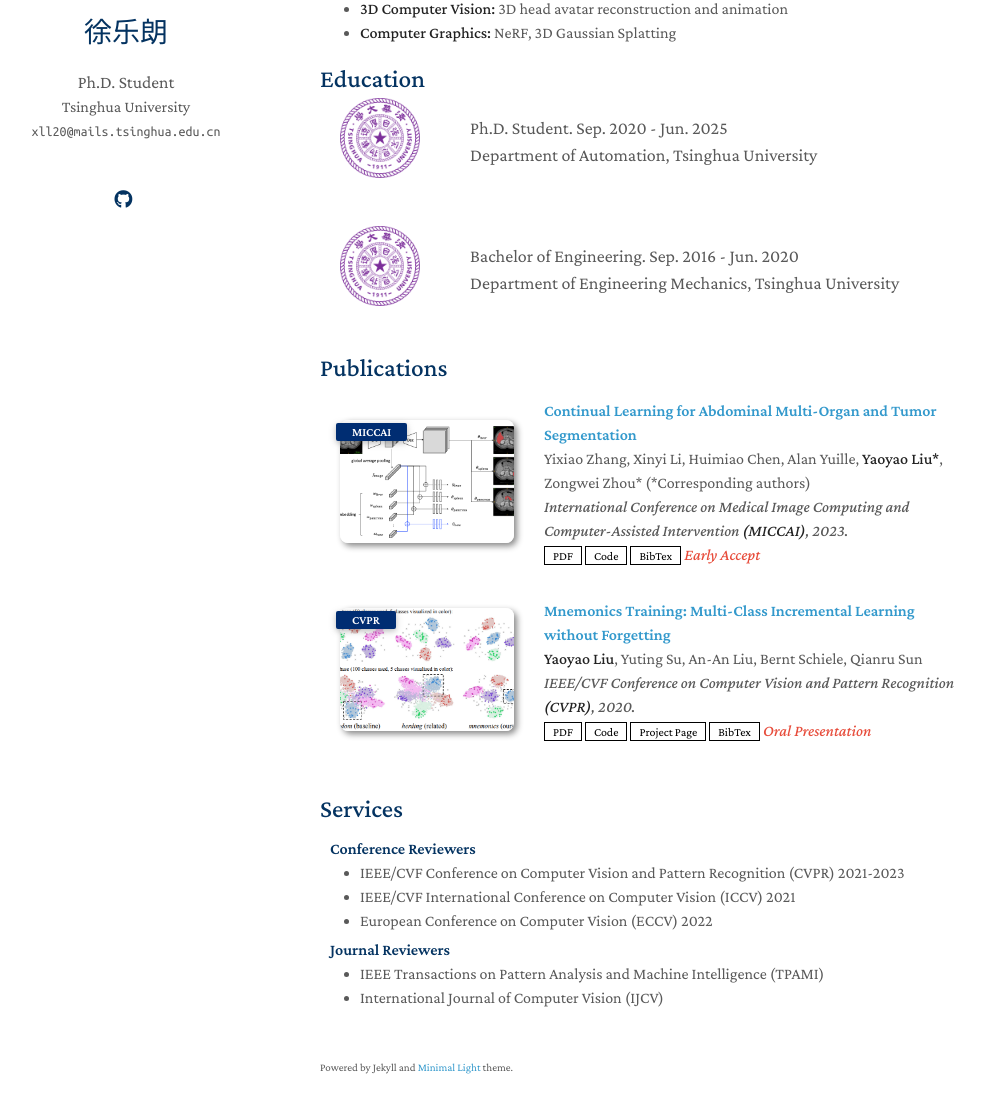
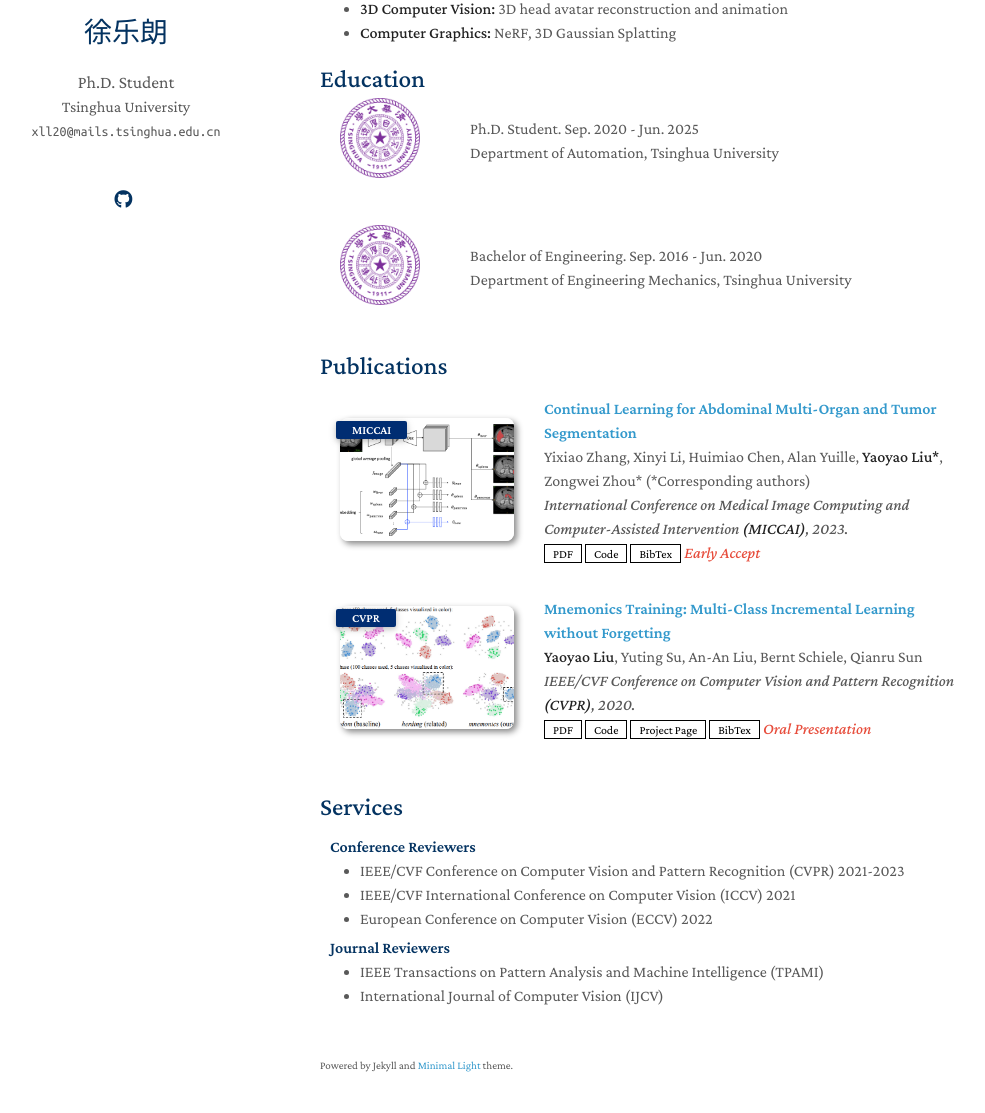
Before and after one commit to YuelangX/yuelangx.github.io, a Jekyll site: the page built from index.md, in a window 1280 px wide and 1370 px high. Shown: the part 222-1335 px from the top of the window, without its empty margins (150-1135 px from the left). Built offline with Jekyll 4.4.1, drawn with Linux system fonts in a browser that asks for light colours; nearby versions of some CDN libraries; a style sheet for code colours, icons or effects is not loaded; our own code applies the rules of GitHub Pages for plain Markdown files.

Commit message:
Update education.md

```diff
--- a/_includes/education.md
+++ b/_includes/education.md
@@ -1,7 +1,7 @@
 <h2 style="margin: 2px 0px -15px;">Education</h2>
 
 <div>
-<table style="width:100%;border:none;border-spacing:0px;border-collapse:separate;margin-right:auto;margin-left:auto;font-size: large">
+<table style="width:100%;border:none;border-spacing:0px;border-collapse:separate;margin-right:auto;margin-left:auto">
 
 <tr>
 <td style="padding:20px;width:20%;vertical-align:middle;border:none" align="center">
```
